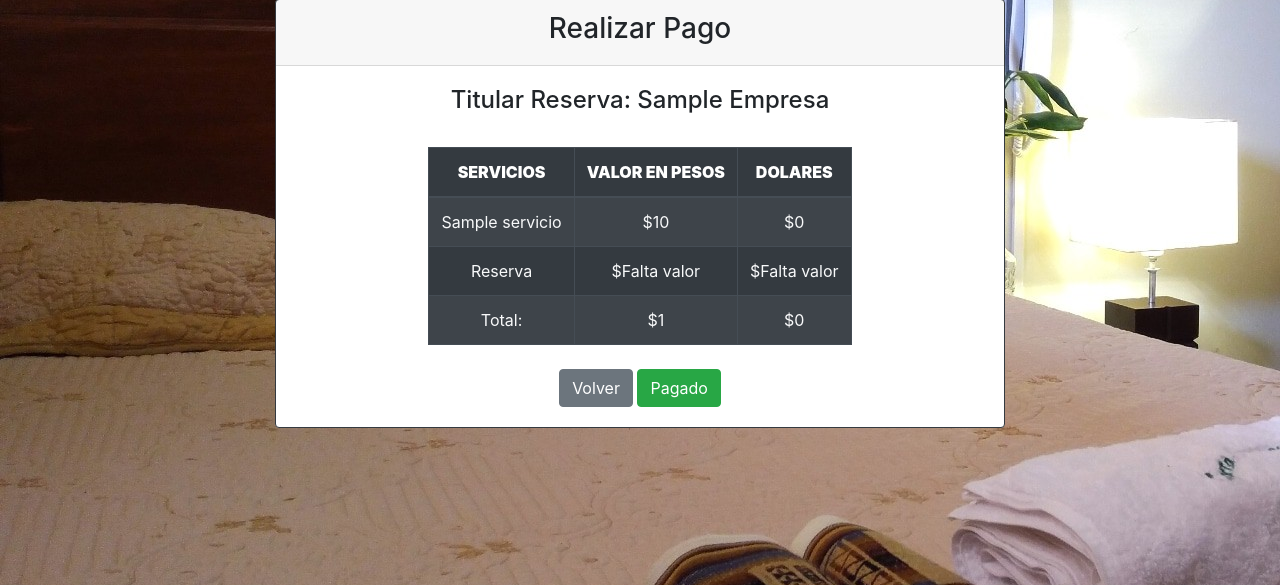
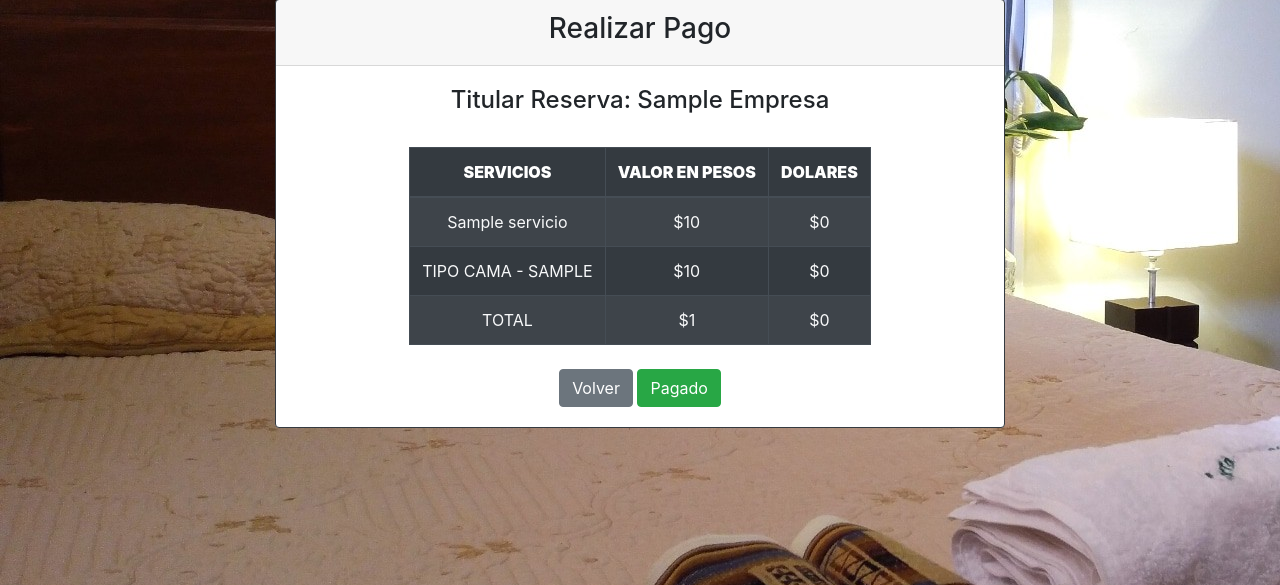
Before and after one commit to DynamicProphet/Hostal_Do-a_Clarita, a Django app: page /reserva/realizar-pago/1/ in a window 1280 px wide. Shown: the part 264-849 px from the top of the page. Run offline with Django 3.2, Linux system fonts and the light colour scheme; tables that the repository leaves empty hold one stand-in row (values such as "Sample post"); some libraries are stand-ins or nearby versions.

Commit message:
Se agregaron los precios por habitaciones a la factura

```diff
--- a/proyectoHostal/apps/models.py
+++ b/proyectoHostal/apps/models.py
@@ -95,7 +95,7 @@ class Habitacion(models.Model):
 
 class HabitacionesReserva(models.Model):
     fk_id_reserva = models.ForeignKey('Reserva', models.DO_NOTHING, db_column='fk_id_reserva', blank=True, null=True)
-    fk_id_huesped = models.ForeignKey('Huesped', models.DO_NOTHING, db_column='fk_id_huesped', blank=True, null=True)
+    fk_id_habitaciones = models.ForeignKey('Habitacion', models.DO_NOTHING, db_column='fk_id_habitaciones', blank=True, null=True)
 
     def __str__(self):
         return str(self.id)
--- a/proyectoHostal/apps/views.py
+++ b/proyectoHostal/apps/views.py
@@ -221,7 +221,8 @@ def EditarHabitacion(request,id):
 def PagarReserva(request, id_reserva):
     orden_compras = OrdenCompra.objects.all().filter(fk_id_reserva=id_reserva)
     servicios_reservas = ServiciosReserva.objects.all().filter(fk_id_reserva=id_reserva)
-    return render(request, "reserva/pago_reserva.html", {'orden_compras': orden_compras, 'servicios_reservas' :servicios_reservas})
+    habitaciones_reserva = HabitacionesReserva.objects.all().filter(fk_id_reserva=id_reserva)
+    return render(request, "reserva/pago_reserva.html", {'orden_compras': orden_compras, 'servicios_reservas' :servicios_reservas, 'habitaciones_reserva': habitaciones_reserva})
 
 def PagoExitoso(request):
     return render(request, "reserva/pago_exitoso.html", {})
--- a/proyectoHostal/templates/reserva/pago_reserva.html
+++ b/proyectoHostal/templates/reserva/pago_reserva.html
@@ -36,13 +36,16 @@
                             <td>${% widthratio servicio_reserva.fk_id_servicio.precio 750 1 %}</td>
                           </tr>
                         {% endfor %}
+
+                        {% for habitacion_reserva in habitaciones_reserva %}
+                          <tr>
+                            <td>TIPO CAMA - {{habitacion_reserva.fk_id_habitaciones.tipo_cama|upper}} </td>
+                            <td>${{habitacion_reserva.fk_id_habitaciones.precio}}</td>
+                            <td>${% widthratio habitacion_reserva.fk_id_habitaciones.precio 750 1 %}</td>
+                          </tr>
+                        {% endfor %}
                         <tr>
-                          <td>Reserva</td>
-                          <td>$Falta valor</td>
-                          <td>$Falta valor</td>
-                        </tr>
-                        <tr>
-                          <td>Total:</td>
+                          <td>TOTAL</td>
                           <td>${{orden.monto_pago}}</td>
                           <td>${% widthratio orden.monto_pago 750 1 %}</td>
                         </tr>
```
